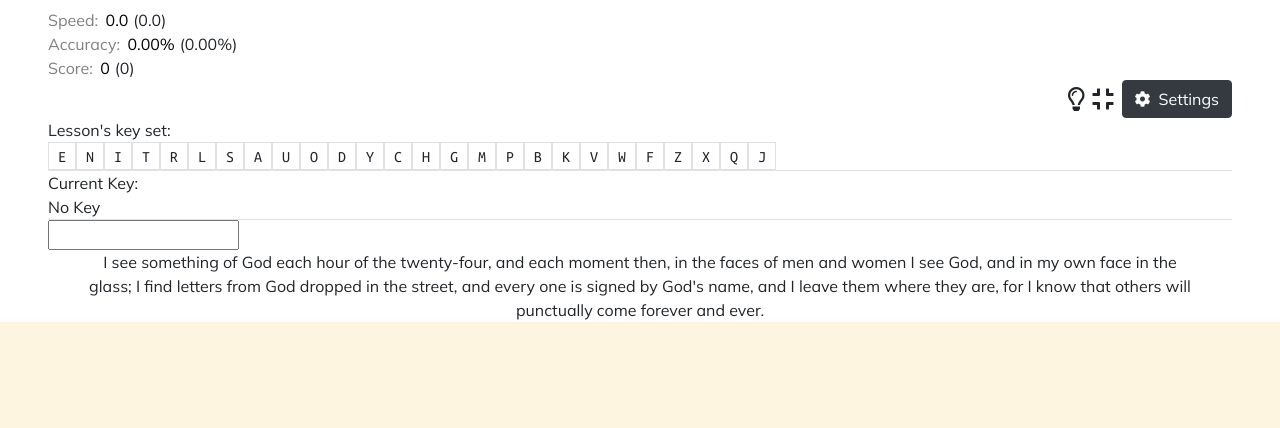
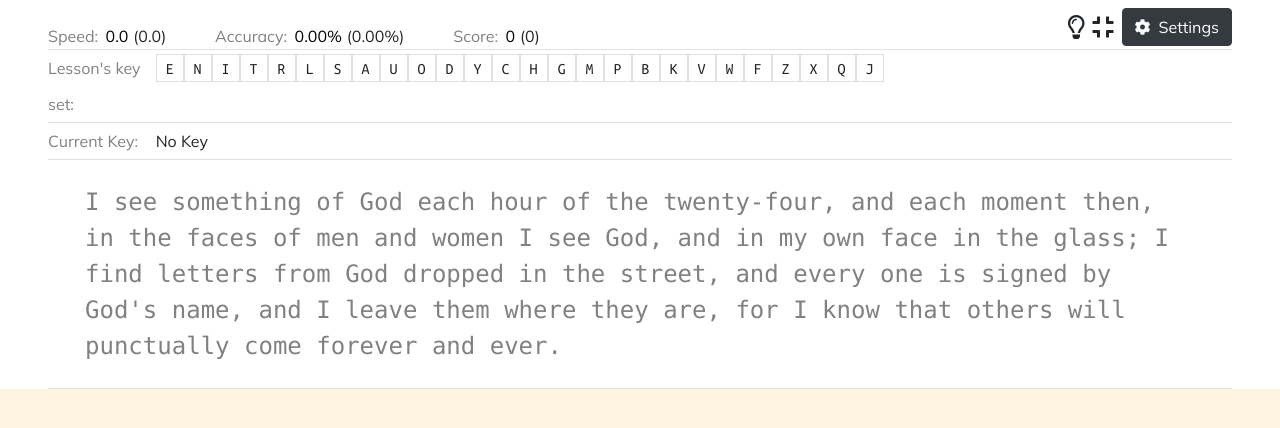
Before and after one commit to IzzyBeraja/Time-Manager-FrontEnd, a Next.js app: page /Practice in a window 1280 px wide. Shown: the top 428 px of the page. Built offline with nearby package versions, Linux system fonts and the light colour scheme.

Commit message:
Fixed styles for other components 🎨

```diff
--- a/src/components/Lesson/Lesson.module.scss
+++ b/src/components/Lesson/Lesson.module.scss
@@ -7,11 +7,11 @@ $col-amount: 11;
   line-height: 2.25rem;
 }
 
-.lesson-col-primary {
+.lessonColPrimary {
   width: 100% / $col-amount;
   color: $grey;
 }
 
-.lesson-col-secondary {
+.lessonColSecondary {
   width: 100% - 100% / $col-amount;
 }
--- a/src/components/Lesson/Lesson.tsx
+++ b/src/components/Lesson/Lesson.tsx
@@ -1,7 +1,7 @@
 import React from "react";
 import ColorBox from "components/common/ColorBox";
 import { Key } from "types";
-import "./Lesson.module.scss";
+import styles from "./Lesson.module.scss";
 
 type Props = {
   keySet: Key[];
@@ -11,17 +11,17 @@ type Props = {
 const Lesson = ({ keySet, currentKey }: Props) => {
   return (
     <div>
-      <div className="flex border-bottom">
-        <div className="lesson-col-primary">Lesson's key set:</div>
-        <div className="lesson-col-secondary">
+      <div className={`${styles.flex} border-bottom`}>
+        <div className={styles.lessonColPrimary}>Lesson's key set:</div>
+        <div className={styles.lessonColSecondary}>
           {keySet.map(keyVal => (
             <ColorBox key={keyVal.letter} keyVal={keyVal} />
           ))}
         </div>
       </div>
-      <div className="flex">
-        <div className="lesson-col-primary">Current Key:</div>
-        <div className="lesson-col-secondary">{currentKey}</div>
+      <div className={styles.flex}>
+        <div className={styles.lessonColPrimary}>Current Key:</div>
+        <div className={styles.lessonColSecondary}>{currentKey}</div>
       </div>
     </div>
   );
--- a/src/components/RecentTestStats/RecentTestStats.tsx
+++ b/src/components/RecentTestStats/RecentTestStats.tsx
@@ -1,7 +1,7 @@
 import React from "react";
 import Guage from "components/common/Guage";
 import { GuageData } from "types";
-import "./RecentTestStats.module.scss";
+import styles from "./RecentTestStats.module.scss";
 
 type Props = {
   data: GuageData[];
@@ -9,7 +9,7 @@ type Props = {
 
 const RecentTestStats = ({ data }: Props) => {
   return (
-    <div className="stats">
+    <div className={styles.stats}>
       {data.map(({ key, label, value, delta, precision, isPercent }) => (
         <Guage
           key={key}
--- a/src/components/Test/Test.module.scss
+++ b/src/components/Test/Test.module.scss
@@ -2,7 +2,7 @@
 
 $test-font-size: 1.5rem;
 
-.test-textbox {
+.textbox {
   display: flex;
   justify-content: space-around;
   border-bottom: $borderStyle;
@@ -10,7 +10,7 @@ $test-font-size: 1.5rem;
   padding-bottom: $test-font-size;
 }
 
-.invisible-input {
+.invisibleInput {
   position: absolute;
   cursor: default;
   opacity: 0;
@@ -26,28 +26,28 @@ $test-font-size: 1.5rem;
   line-height: $test-font-size * 1.5;
 }
 
-.text-inactive {
+.textInactive {
   @extend %typing-text;
   color: $grey;
 }
 
-.text-active {
+.textActive {
   @extend %typing-text;
   color: $black;
 }
 
-.text-highlight {
+.textHighlight {
   @extend %typing-text;
   background-color: $black;
   color: $white;
 }
 
-.text-correct {
+.textCorrect {
   @extend %typing-text;
   color: $green;
 }
 
-.text-wrong {
+.textWrong {
   @extend %typing-text;
   color: $red;
 }
--- a/src/components/Test/Test.tsx
+++ b/src/components/Test/Test.tsx
@@ -1,6 +1,6 @@
 import React, { useEffect, useState } from "react";
-import "./Test.module.scss";
 import { AnswerTypes } from "types";
+import styles from "./Test.module.scss";
 
 type Props = {
   text: string[];
@@ -34,16 +34,16 @@ const Test = ({
   });
 
   const letterColor = (index: number) => {
-    if (!active) return "text-inactive";
-    if (index === currentPos && cursor) return "text-highlight";
+    if (!active) return "textInactive";
+    if (index === currentPos && cursor) return "textHighlight";
     if (index < answers.length)
-      return answers[index] === "+" ? "text-correct" : "text-wrong";
-    return "text-active";
+      return answers[index] === "+" ? "textCorrect" : "textWrong";
+    return "textActive";
   };
 
   return (
     <div
-      className="test-textbox"
+      className={styles.textbox}
       onClick={() => {
         inputRef.current?.focus();
         setActive(true);
@@ -52,7 +52,7 @@ const Test = ({
       <input
         id="input"
         autoComplete="off"
-        className="invisible-input"
+        className={styles.invisibleInput}
         onKeyDown={data => {
           handleKeyDown(data);
           setCursor(true);
@@ -63,9 +63,9 @@ const Test = ({
           setActive(false);
         }}
       />
-      <div className="container text-center">
+      <div className={`container ${styles.textCenter}`}>
         {text.map((l, index) => (
-          <span key={index} className={letterColor(index)}>
+          <span key={index} className={styles[letterColor(index)]}>
             {l}
           </span>
         ))}
--- a/src/components/TypeTest/TypeTest.tsx
+++ b/src/components/TypeTest/TypeTest.tsx
@@ -2,10 +2,9 @@ import React, { useEffect, useState, useRef } from "react";
 import Lesson from "components/Lesson";
 import Test from "components/Test";
 import TestVisual from "components/TestVisual";
+import TypeTestHeader from "components/TypeTestHeader";
 import { AnswerTypes, Stats, Key, TestResults } from "types";
-
-import "./TypeTest.module.scss";
-import TypeTestHeader from "components/TypeTestHeader";
+import styles from "./TypeTest.module.scss";
 
 type Props = {
   text: string;
--- a/src/components/TypeTestHeader/TypeTestHeader.module.scss
+++ b/src/components/TypeTestHeader/TypeTestHeader.module.scss
@@ -1,17 +1,17 @@
 @import "styles/theme.scss";
 
-%typetest-header {
+%typetestHeader {
   justify-content: space-between;
   display: flex;
   padding-bottom: 0.1rem;
 }
 
-.typetest-header-primary {
-  @extend %typetest-header;
+.typetestHeaderPrimary {
+  @extend %typetestHeader;
   border-bottom: $borderStyle;
   align-items: flex-end;
 }
 
-.typetest-header-secondary {
-  @extend %typetest-header;
+.typetestHeaderSecondary {
+  @extend %typetestHeader;
 }
--- a/src/components/TypeTestHeader/TypeTestHeader.tsx
+++ b/src/components/TypeTestHeader/TypeTestHeader.tsx
@@ -3,7 +3,7 @@ import RecentTestStats from "components/RecentTestStats";
 import React from "react";
 import { GuageData } from "types";
 
-import "./TypeTestHeader.module.scss";
+import styles from "./TypeTestHeader.module.scss";
 
 type Props = {
   recentTestData: GuageData[];
@@ -11,11 +11,11 @@ type Props = {
 
 const TypeTestHeader = ({ recentTestData }: Props) => {
   return (
-    <div className="typetest-header-primary">
+    <div className={styles.typetestHeaderPrimary}>
       <div className="col-5 tight">
         <RecentTestStats data={recentTestData} />
       </div>
-      <div className="typetest-header-secondary">
+      <div className={styles.typetestHeaderSecondary}>
         <Options />
       </div>
     </div>
--- a/src/components/common/Guage/Guage.tsx
+++ b/src/components/common/Guage/Guage.tsx
@@ -32,7 +32,7 @@ const Guage = ({
       <span className={styles.primaryLabel}>{primaryLabel}</span>
       <span className={styles.primaryValue}>{format(pv)}</span>
       <p className={styles.secondaryText}>
-        <span className={style(sv)}>{format(sv)}</span>
+        <span className={styles[style(sv)]}>{format(sv)}</span>
       </p>
     </div>
   );
```
